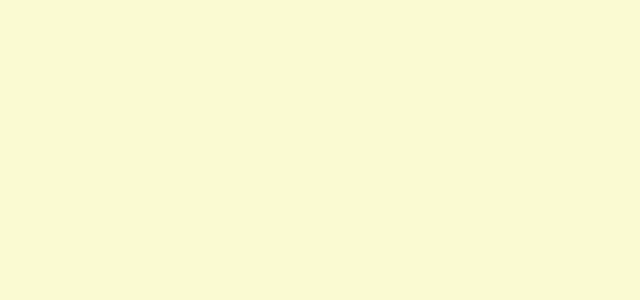
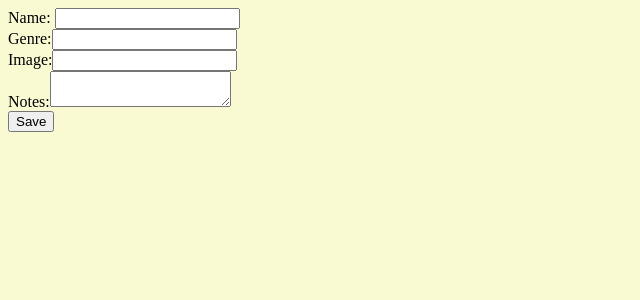
Before and after one commit to buynjess/orchidizer-ui, a React (Create React App) app: page /AddDetailsPage/1 in a window 1280 px wide. Shown: the top 300 px of the page, without its empty margins (0-640 px from the left). Built offline with nearby package versions, Linux system fonts and the light colour scheme.

Commit message:
getting routes to work

```diff
--- a/src/AddDetailsPage.js
+++ b/src/AddDetailsPage.js
@@ -1,40 +1,44 @@
 import React, { Component } from "react"
+import Redirect from "react-router-dom"
 
 export default class AddDetailsPage extends Component{
 
-    async savePlant(){
+     savePlant = async () => {
+         console.log(this.props)
         // event.preventDefault()
         const newPlant = {
-            name:this.state.preName,
-            genre:this.state.preGenre,
-            imgurl:this.state.preImgurl,
-            browse:this.state.preBrowse,
-            alarms:this.state.preAlarms,
-            notes:this.state.preNotes,
-            save:this.state.preSave
+            type: await this.props.match.params.id,
+            name:this.state.name,
+            genre:this.state.genre,
+            imgurl:this.state.imgurl,
+            alarms:this.state.alarms,
+            notes:this.state.notes,
         }
+        console.log(newPlant)
 
-        const resp = await fetch ('http://localhost:4001/',{
+        const resp = await fetch (`http://localhost:4001`,{
             method: "POST",
             headers: {"Content-Type": "application/json"},
             body: JSON.stringify(newPlant)
         })
 
         const newPlants =await resp.json()
+        console.log(newPlants)
         this.setState({plants: newPlants })
     }
-    state = {plant:{ preName:"", preGenre:"", preImgurl:"", preBrowse:"", preAlarms:"", preNotes:"", preSave:"", plants:[]}}
+    state = { name:"", genre:"", imgurl:"", alarms:"", notes:"", redirect:false}
 
     render(){
+
         return(
             <div>
                 <form>
                     Name: <input onChange={(e)=>{
-                        this.setState({name:e.target.value})
+                        this.setState({name: e.target.value})
                     }}type="text" vaule={this.state.name}/>
                     <br/>
                     Genre:<input onChange={(e)=> {
-                        this.setState({genre:e.target.value})
+                        this.setState({genre: e.target.value})
                     }}type="text" value={this.state.genre}/>
                 </form>
                 <picture>
@@ -51,8 +55,8 @@ export default class AddDetailsPage extends Component{
                     Notes:
                     <textarea></textarea>
                     <br/>
-                    <button onClick={this.savePlant}>Save</button>
-                    {/* <button type="submit">Save</button> */}
+                    {/* <button onClick={this.savePlant}>Save</button> */}
+                    <button type="submit">Save</button>
                 </form>
             </div>
         )
--- a/src/App.js
+++ b/src/App.js
@@ -34,8 +34,8 @@ class App extends Component {
       <div>
             <Switch>
             <Route exact path="/" component={Main} />
-            <Route exact path="/orchid/:id" component={Main} />
-            <Route exact path="/AddDetailsPage" component={AddDetailsPage}/>
+            <Route exact path="/AddDetailsPage/:id" component={AddDetailsPage}/>
+            <Route exact path="/orchid/:id" component={Veiwpage}/>
             </Switch>
         </div>
     )
--- a/src/Main.js
+++ b/src/Main.js
@@ -10,14 +10,14 @@ export default class Main extends Component{
                     <img className="image"  src="" alt="orchid"/>
                 </div>
                 <div className="buttons">
-                <Link to="/flower/dendrobium"><button >Dendrobium</button></Link>
-                <Link to="/flower/dendrobium"><button >Cattleya</button></Link>
-                <Link to="/flower/dendrobium"><button >Oncidium</button></Link>
-                <Link to="/flower/dendrobium"><button >Phalenopsis</button></Link>
-                <Link to="/flower/dendrobium"><button >Other</button></Link>
-                <Link to="/flower/dendrobium"><button >Wish List</button></Link>
-                <Link to="/flower/dendrobium"><button >Death</button></Link>
-                <Link to="/flower/dendrobium"><button >Create</button></Link>
+                <Link to="/orchid/dendrobium"><button >Dendrobium</button></Link>
+                <Link to="/orchid/cattleya"><button >Cattleya</button></Link>
+                <Link to="/orchid/oncidum"><button >Oncidium</button></Link>
+                <Link to="/orchid/phalenopsis"><button >Phalenopsis</button></Link>
+                <Link to="/orchid/other"><button >Other</button></Link>
+                <Link to="/orchid/wishList"><button >Wish List</button></Link>
+                <Link to="/orchid/death"><button >Death</button></Link>
+                <Link to="/orchid/create"><button >Create</button></Link>
                 </div>
             </div>
         )
--- a/src/VeiwPage.js
+++ b/src/VeiwPage.js
@@ -1,10 +1,11 @@
 import React, { Component } from "react"
-
+import {Link} from 'react-router-dom'
 export default class Veiwpage extends Component{
    render(){
+       console.log(this.props.match.params.id)
        return(
            <div>
-
+               <Link to={`/AddDetailsPage/${this.props.match.params.id}`}/>
            </div>
        )
    }
```
